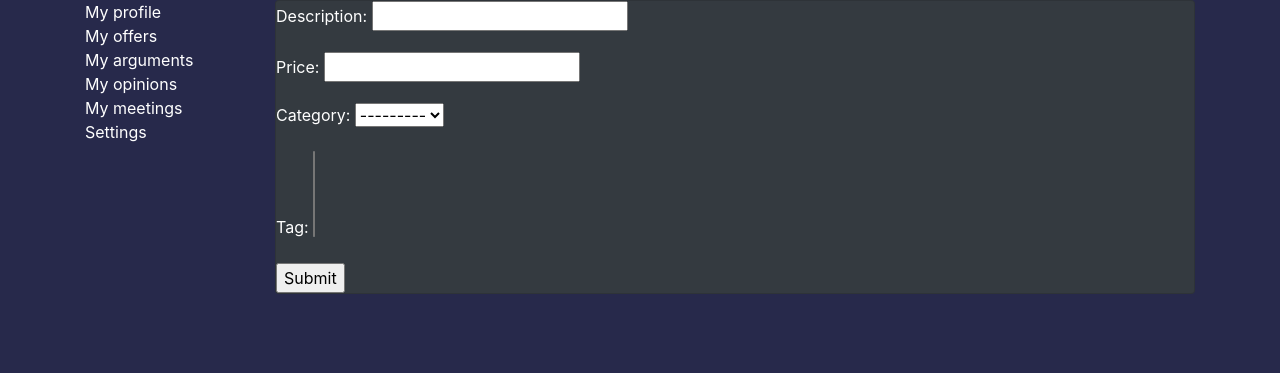
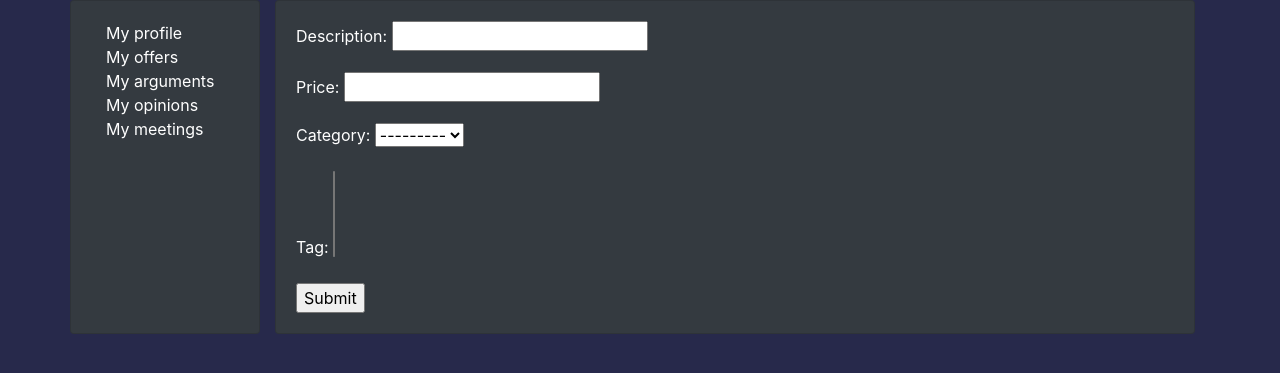
Before and after one commit to Rychh/TalentHub_v1, a Django app: page /addOffer/ in a window 1280 px wide. Shown: the part 148-521 px from the top of the page. Run offline with Django 3.2, Linux system fonts and the light colour scheme; the visitor is signed in with stand-in values (Sample User, id 1); data that the repository does not hold is empty; some libraries are stand-ins or nearby versions.

Commit message:
added style changes

```diff
--- a/static/css/style.css
+++ b/static/css/style.css
@@ -12,5 +12,4 @@ body
 a:hover, a:link, a:visited
 {
     color: white;
-    text-decoration: none;
 }
--- a/templates/addOffer.html
+++ b/templates/addOffer.html
@@ -1,10 +1,12 @@
 {% extends 'myAccount.html' %}
 {% block myProfileContent %}
 
-    <form method="post">
-        {% csrf_token %}
-        {{ form.as_p }}
-        <input type="submit" value="Submit">
-    </form>
+    <div class="card-body">
+        <form method="post">
+            {% csrf_token %}
+            {{ form.as_p }}
+            <input type="submit" value="Submit">
+        </form>
+    </div>
 
 {% endblock%}
--- a/templates/myAccount.html
+++ b/templates/myAccount.html
@@ -3,15 +3,16 @@
 {% block title %} Profile {% endblock %}
 {% block content %}
     <div class="row">
-         <div class="col">
+         <div class="col card bg-dark mb-3">
+            <div class="card-body">
                 <nav class="btn-group-vertical" role="group">
                     <span><a href="{% url 'myProfile' %}">My profile</a></span>
                     <span><a href="{% url 'myOffers' %}">My offers</a></span>
                     <span><a href="{% url 'myArguments' %}">My arguments</a></span>
                     <span><a href="{% url 'myOpinions' %}">My opinions</a></span>
                     <span><a href="{% url 'myMeetings' %}">My meetings</a></span>
-                <span>Settings</span>
                 </nav>
+            </div>
         </div>
          <div class="col-10">
             <div class="card bg-dark mb-3">
--- a/templates/search.html
+++ b/templates/search.html
@@ -4,8 +4,8 @@
 {% extends 'base.html' %}
 {% block title %} Search {% endblock %}
 {% block content %}
-    <div class="card bg-dark">
-        <div>
+    <div class="card bg-dark mb-3">
+        <div class="card-header">
             <form class="form-inline md-form mr-auto mb-4" id="search" method="GET"  action="">
                 <select name="cat">
                     {% if request.GET.cat %}
@@ -33,6 +33,7 @@
 
                 <button class="btn aqua-gradient btn-rounded btn-sm my-0" type="submit" value='Search'>Search</button>
             </form>
+        </div>
         <div class="card-body">
             {% if offers %}
                 {% for o in offers %}
@@ -67,5 +68,4 @@
             {% endif%}
         </div>
     </div>
-    </div>
 {% endblock %}
```
Lines whose indentation alone changed are shown as unchanged.
